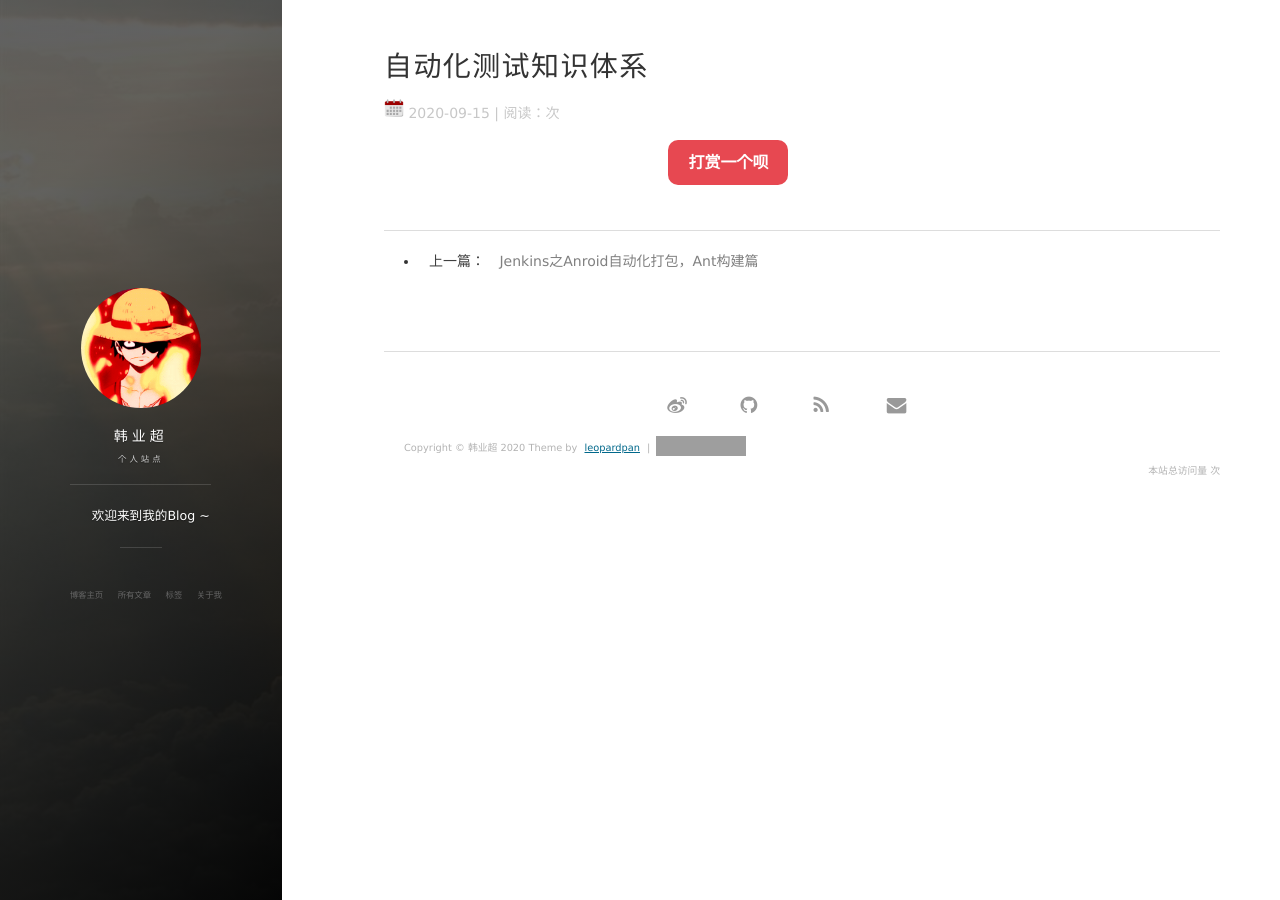
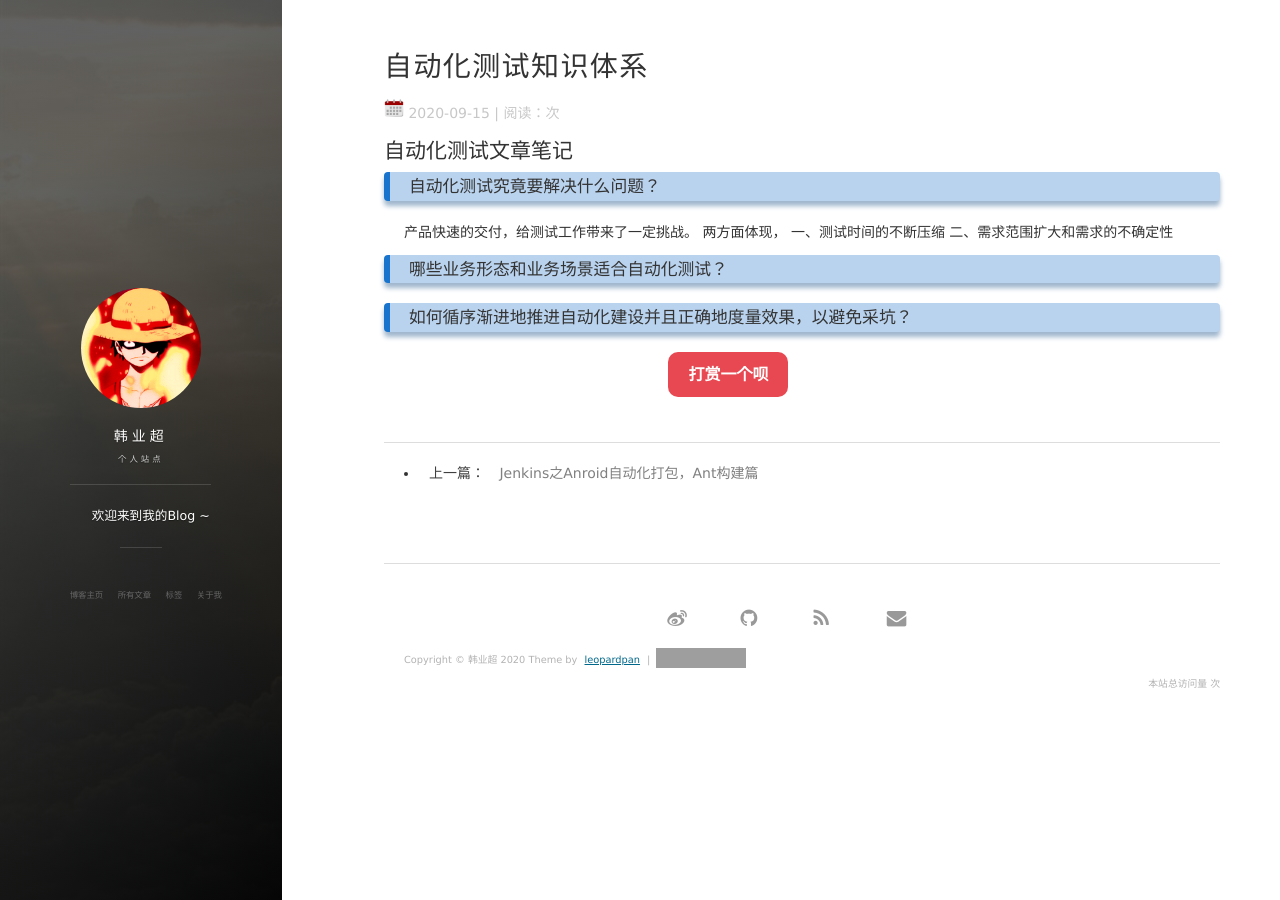
Before and after one commit to hanyechao/hanyechao.github.io, a Jekyll site: the page built from _posts/2020-09-15-自动化测试知识体系.md, in a window 1280 px wide. Built offline with Jekyll 4.4.1, drawn with Linux system fonts in a browser that asks for light colours; nearby versions of some CDN libraries; comment, search, counter and statistics services are not loaded; grey boxes are pictures that could not be loaded.

Commit message:
Update 2020-09-15-自动化测试知识体系.md

```diff
--- a/_posts/2020-09-15-自动化测试知识体系.md
+++ b/_posts/2020-09-15-自动化测试知识体系.md
@@ -5,3 +5,16 @@ date: 2020-09-15 13:33
 description: "自动化测试知识体系汇总沉淀"
 tag: 自动化测试体系
 ---
+
+## 自动化测试文章笔记
+
+### 自动化测试究竟要解决什么问题？
+产品快速的交付，给测试工作带来了一定挑战。
+两方面体现，
+一、测试时间的不断压缩
+二、需求范围扩大和需求的不确定性
+
+
+### 哪些业务形态和业务场景适合自动化测试？
+
+### 如何循序渐进地推进自动化建设并且正确地度量效果，以避免采坑？
```
